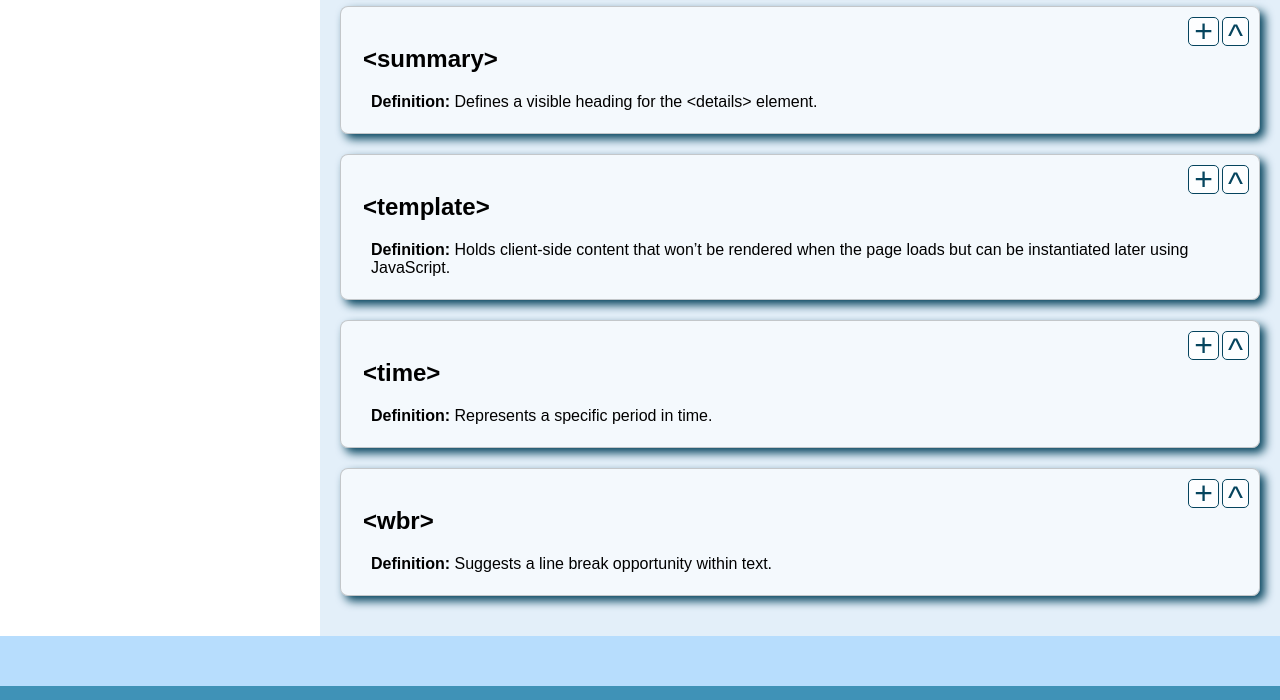
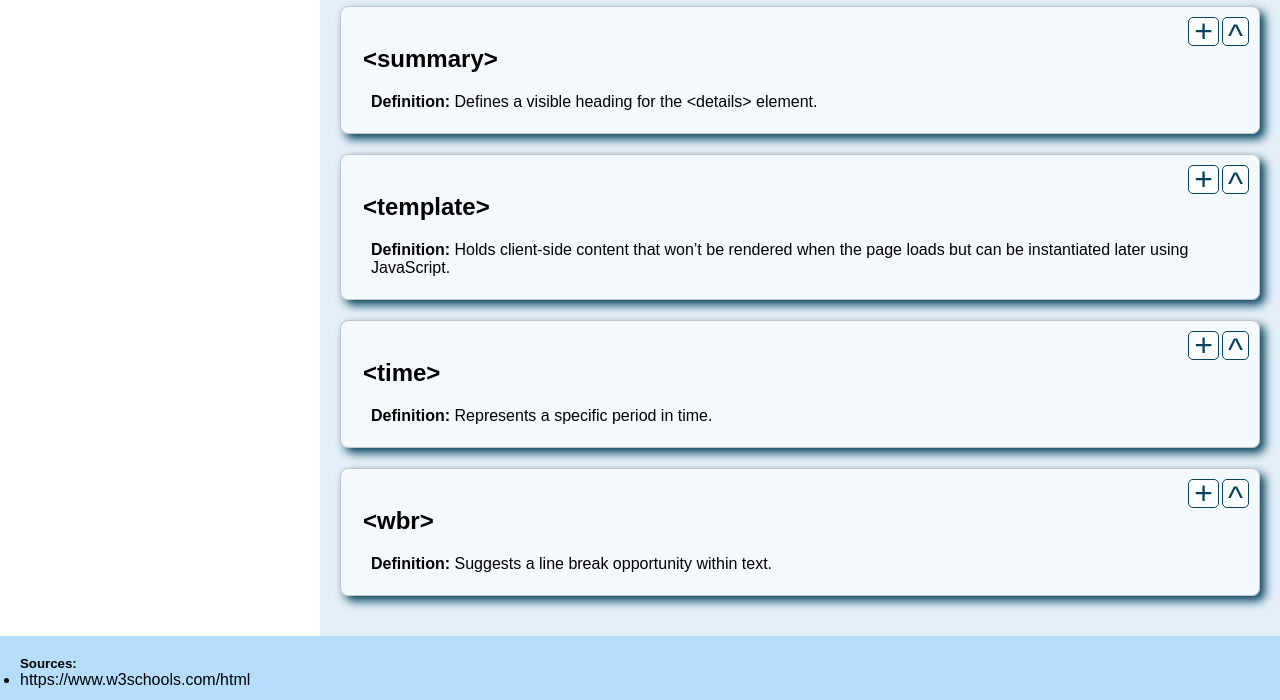
Before and after one commit to andreilaqui/andreilaqui.github.io, a plain HTML site: page index.html in a window 1280 px wide. Shown: the part 2698-3398 px from the top of the page. Drawn offline with Linux system fonts and the light colour scheme.

Commit message:
Add files via upload

```diff
--- a/index.html
+++ b/index.html
@@ -346,7 +346,10 @@
         </section>
     </main>
     <aside class="aside-low">
-
+        <h5>Sources:</h5>
+        <ul>
+            <li>https://www.w3schools.com/html</li>
+        </ul>
     </aside>
     <footer class="footer">
         <a href="https://www.facebook.com/dreilaqui" target="_blank">
```
